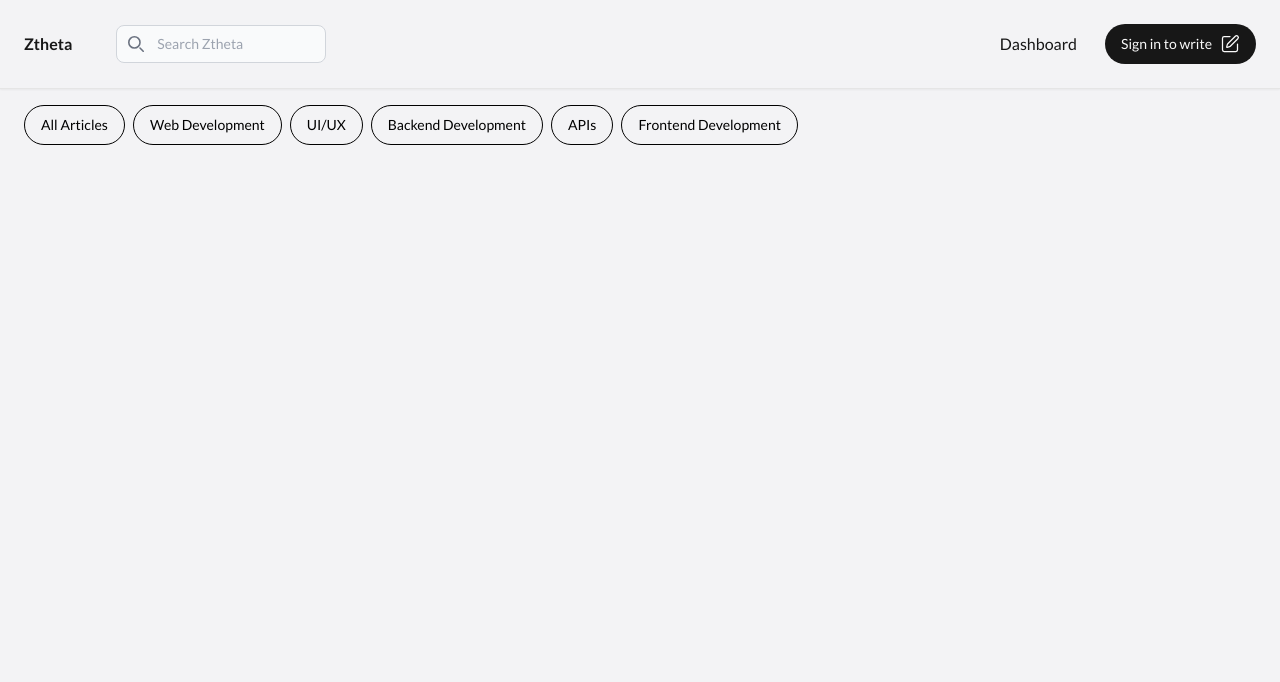
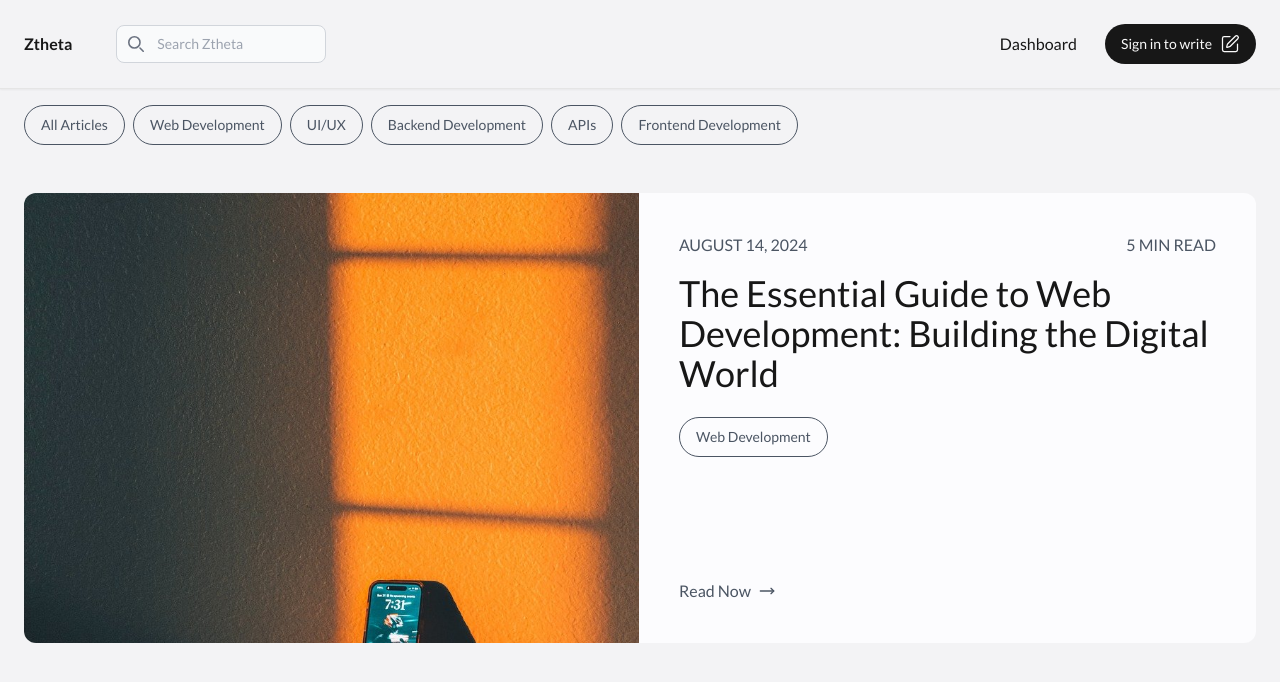
Before and after one commit to ezeigboemmanuel/SyntaxVerse, a Next.js app: page / in a window 1280 px wide. Shown: the top 682 px of the page. Built offline with nearby package versions, Linux system fonts and the light colour scheme.

Commit message:
Feat: Featured component done

```diff
--- a/app/layout.tsx
+++ b/app/layout.tsx
@@ -20,7 +20,7 @@ export default function RootLayout({
         className={`${lato.className} antialiased bg-[#F3F3F5]`}
       >
         <Navbar />
-        <div className="px-3 md:px-6">{children}</div>
+        <div className="px-3 md:px-6 max-w-[1400px] mx-auto">{children}</div>
 
       </body>
     </html>
--- a/components/Featured.tsx
+++ b/components/Featured.tsx
@@ -1,9 +1,39 @@
-import React from 'react'
+import Image from "next/image";
+import FeaturedImg from "@/assets/featuredimg.jpg";
+import { Button } from "./ui/button";
+import { MoveRight } from "lucide-react";
 
 const Featured = () => {
   return (
-    <div></div>
-  )
-}
+    <div className="mt-6 mb-6 md:mt-10 md:mb-10 bg-[#FCFCFE] rounded-xl group flex flex-col md:flex-row cursor-pointer">
+      <div className="w-full h-[450px]">
+        <Image src={FeaturedImg} alt="featured Image" className="rounded-t-xl md:rounded-l-xl md:rounded-tr-none object-cover object-center h-[450px]"/>
+      </div>
+      <div className="p-3 md:p-10 flex flex-col md:min-h-[450px]">
+        <div className="uppercase text-gray-600 flex justify-between text-sm md:text-base mb-2 md:mb-4">
+          <p>August 14, 2024</p>
+          <p>5 min read</p>
+        </div>
+        <h1 className="text-2xl md:text-4xl mb-3 md:mb-6 group-hover:underline">
+          The Essential Guide to Web Development: Building the Digital World
+        </h1>
+        <div className="flex-grow">
+          <Button
+            variant="outline"
+            className="mr-2 mb-2 rounded-full border border-gray-600 hover:bg-transparent
+             text-gray-600 hover:text-gray-600 cursor-default"
+          >
+            Web Development
+          </Button>
+        </div>
 
-export default Featured
+        <div className="flex text-gray-600 mt-4 items-center text-sm md:text-base">
+            <p className="mr-2">Read Now</p>
+            <MoveRight className="w-4 h-4" />
+        </div>
+      </div>
+    </div>
+  );
+};
+
+export default Featured;
--- a/components/Navbar.tsx
+++ b/components/Navbar.tsx
@@ -8,7 +8,7 @@ import Searchbar from "./Searchbar";
 const Navbar = () => {
   const [isNavOpen, setIsNavOpen] = useState(false);
   return (
-    <div className="flex justify-between items-center max-w-[1400px] mx-auto px-3 md:px-6 py-6 border-b shadow-sm">
+    <div className="flex justify-between items-center max-w-[1400px] mx-auto px-3 md:px-6 py-4 md:py-6 border-b shadow-sm">
       <div className="flex items-center space-x-3">
         <label className="font-semibold">Ztheta</label>
         <div><Searchbar /></div>
--- a/components/Tags.tsx
+++ b/components/Tags.tsx
@@ -14,7 +14,7 @@ const Tags = () => {
     <div className="pt-4">
       <div>
         {tags.map((tag) => (
-          <Button key={tag} variant="outline" className="mr-2 mb-2 rounded-full border border-black text-black hover:bg-[#6C40FE] hover:text-white hover:border-white">{tag}</Button>
+          <Button key={tag} variant="outline" className="mr-2 mb-2 rounded-full border border-gray-600 text-gray-600 hover:bg-[#6C40FE] hover:text-white hover:border-white">{tag}</Button>
         ))}
       </div>
     </div>
```
Also changed, not shown: assets/featuredimg.jpg (added).
